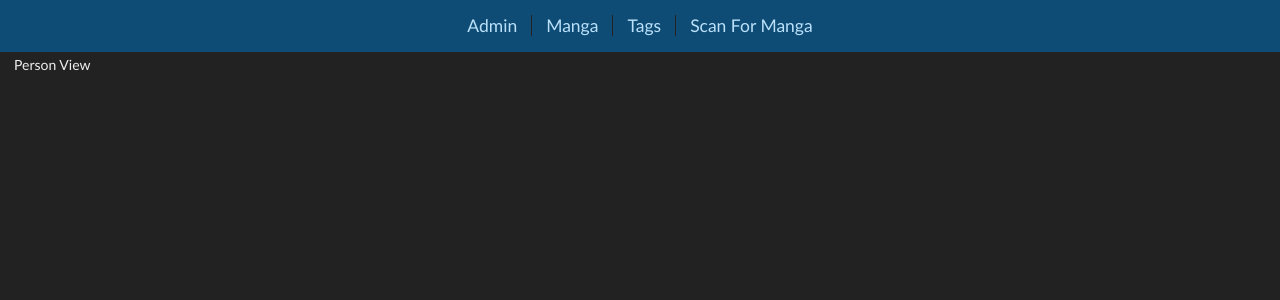
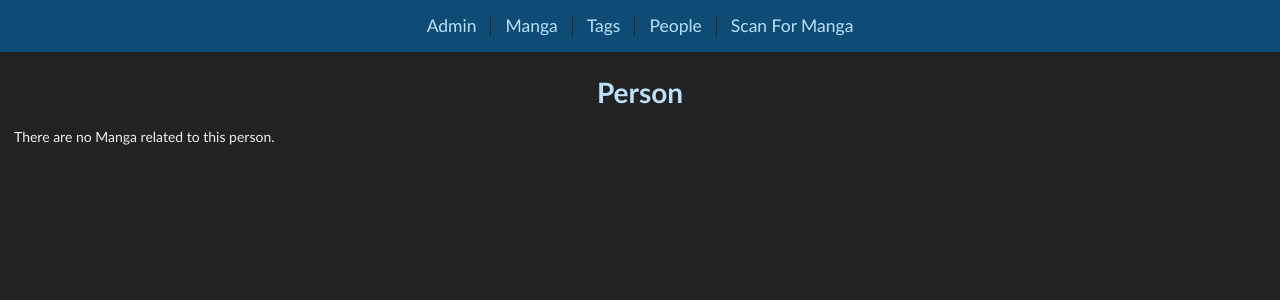
Before and after one commit to fenixn/djmanga, a Django app: template www/reader/templates/person/person-view.html in a window 1280 px wide. Shown: the top 300 px of the page. Run offline with Django 3.2, Linux system fonts and the light colour scheme; the template is opened without the code that fills it, so the values that code supplies are empty.

Commit message:
Built out person model, can now navigate authors and illustrators.

```diff
--- a/www/manga/models/scan.py
+++ b/www/manga/models/scan.py
@@ -201,7 +201,7 @@ class Scan(models.Model):
             for attribute in info_json:
                 if attribute == "tags":
                     self.update_manga_tags(model, info_json[attribute])
-                elif attribute == "author" or attribute == "illustrator":
+                elif (attribute == "author" or attribute == "illustrator"):
                     self.update_manga_person(model, info_json[attribute], attribute)
                 else:
                     setattr(model, attribute, info_json[attribute])
@@ -232,7 +232,7 @@ class Scan(models.Model):
         """
         tags = tags.split(',')
         for tag in tags:
-            tag = tag.strip()
+            tag = re.sub(r'\W+', ' ', tag).strip().replace(' ', '-').lower()
             find_tag = Tag.objects.filter(name=tag)
             if find_tag.exists():
                 manga.tags.add(find_tag.get())
--- a/www/person/views.py
+++ b/www/person/views.py
@@ -11,7 +11,7 @@ from .models import Person
 
 class IndexView(ListView):
     template_name = 'person/index.html'
-    context_object_name = 'tags_list'
+    context_object_name = 'people_list'
     def get_queryset(self):
         """
         Return people list
--- a/www/reader/static/global/style.css
+++ b/www/reader/static/global/style.css
@@ -107,8 +107,7 @@ main {
     flex-direction: row;
     flex-wrap: wrap;
 }
-.manga__list img,
-.manga__page-list img {
+.manga__list img {
     width: 100%;
 }
 .manga__list img {
--- a/www/reader/templates/base.html
+++ b/www/reader/templates/base.html
@@ -17,6 +17,7 @@
                 <li><a href="{{ BASE_URL }}/admin">Admin</a></li>
                 <li><a href="{{ BASE_URL }}/manga">Manga</a></li>
                 <li><a href="{{ BASE_URL }}/tags">Tags</a></li>
+                <li><a href="{{ BASE_URL }}/people">People</a></li>
                 <li class='last'><a href="{{ BASE_URL }}/manga/scan/">Scan For Manga</a></li>
             </ul>
         </nav>
--- a/www/reader/templates/manga/chapter-view.html
+++ b/www/reader/templates/manga/chapter-view.html
@@ -7,6 +7,8 @@
 {% block content %}
   <div class='manga'>
     <a href="{{ BASE_URL }}/manga/{{manga.url_key}}"><h1>{{ manga.name }}</h1></a>
+    {% include "manga/people-block.html" %}
+
     <h2>Chapter {{ chapter.chapter }}</h2>
 
     {% include "manga/chapter-nav.html" %}
--- a/www/reader/templates/manga/manga-view.html
+++ b/www/reader/templates/manga/manga-view.html
@@ -7,6 +7,7 @@
 {% block content %}
   <div class='manga'>
     <h1>{{ manga.name }}</h1>
+    {% include "manga/people-block.html" %}
     <div class="manga__tag-list">
       {% if manga.tags.all %}
       <div class="manga__tag-list">
--- a/www/reader/templates/person/index.html
+++ b/www/reader/templates/person/index.html
@@ -5,9 +5,9 @@
 {% block content %}
   <div class='people'>
     <h1>People</h1>
-    {% if person_list %}
+    {% if people_list %}
       <ul class='people__list'>
-      {% for person in people__list %}
+      {% for person in people_list %}
         <li>
           <a href="{% url 'person:person-view' person.slug %}">
             <span>
--- a/www/reader/templates/person/person-view.html
+++ b/www/reader/templates/person/person-view.html
@@ -1,9 +1,41 @@
 {% extends "base.html" %}
 
-{% block title %}Person{% if tag %} - {{ name }}{% endif %}{% endblock %}
+{% block title %}Person{% if person %} - {{ person.name }}{% endif %}{% endblock %}
 
 {% block content %}
-  <div class='person'>
-    Person View
+  <div class='people'>
+    <h1>Person{% if person %} - {{ person.name }}{% endif %}</h1>
+    {% if person.get_authored_manga or person.get_illustrated_manga %}
+    {% if person.get_authored_manga %}
+    <h2>Author of:</h2>
+    <ul class='people__manga-list'>
+      {% for manga in person.get_authored_manga %}
+      <li>
+          <a href="{% url 'manga:manga-view' manga.url_key %}">
+          <span>
+              {{ manga.name }}
+          </span>
+        </a>
+      </li>
+      {% endfor %}
+    </ul>
+    {% endif %}
+    {% if person.get_illustrated_manga %}
+    <h2>Illustrator of:</h2>
+    <ul class='people__manga-list'>
+      {% for manga in person.get_illustrated_manga %}
+      <li>
+          <a href="{% url 'manga:manga-view' manga.url_key %}">
+          <span>
+              {{ manga.name }}
+          </span>
+        </a>
+      </li>
+      {% endfor %}
+    </ul>
+    {% endif %}
+    {% else %}
+      <p>There are no Manga related to this person.</p>
+    {% endif %}
   </div>
 {% endblock %}
```
Also changed, not shown: www/manga/models.py (deleted, +0 -89 lines), www/person/models.py (+9 -3 lines), www/reader/templates/manga/people-block.html (added, +20 -0 lines).
